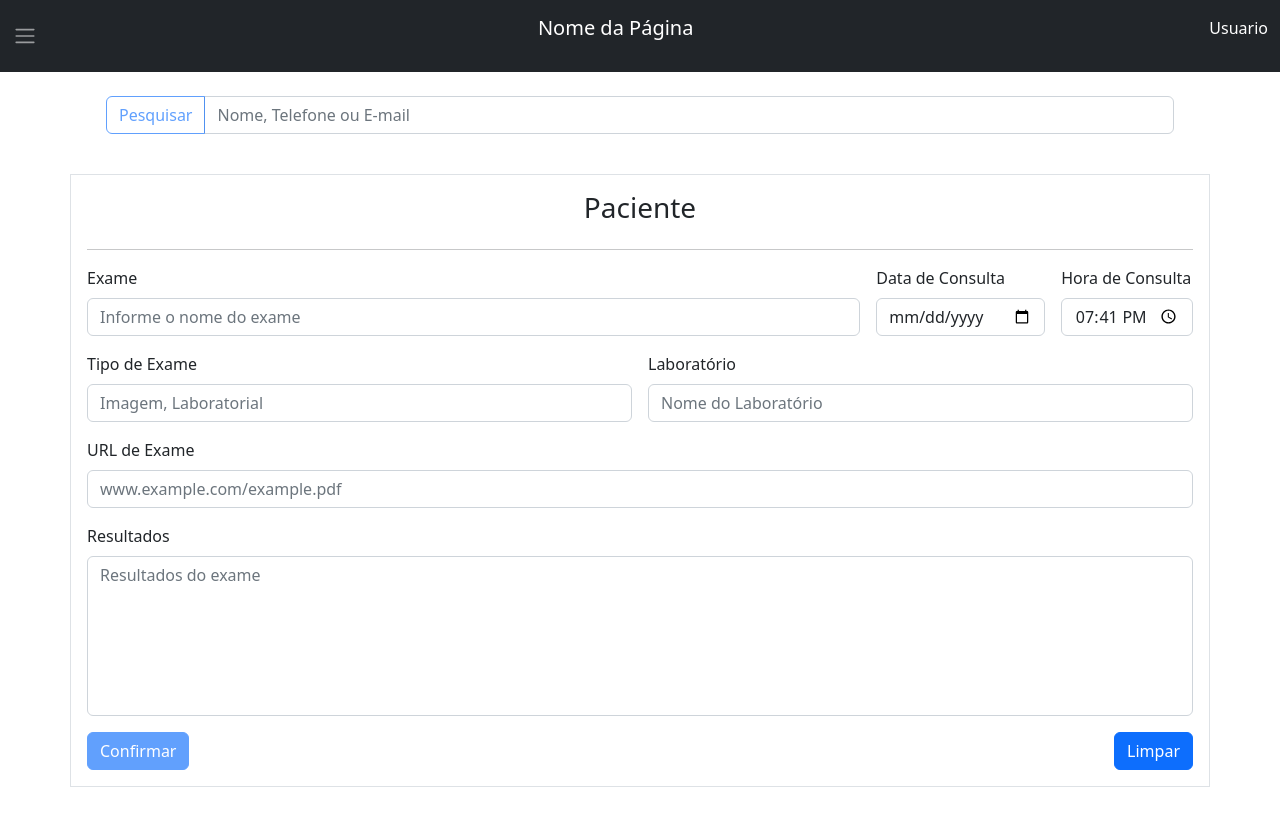
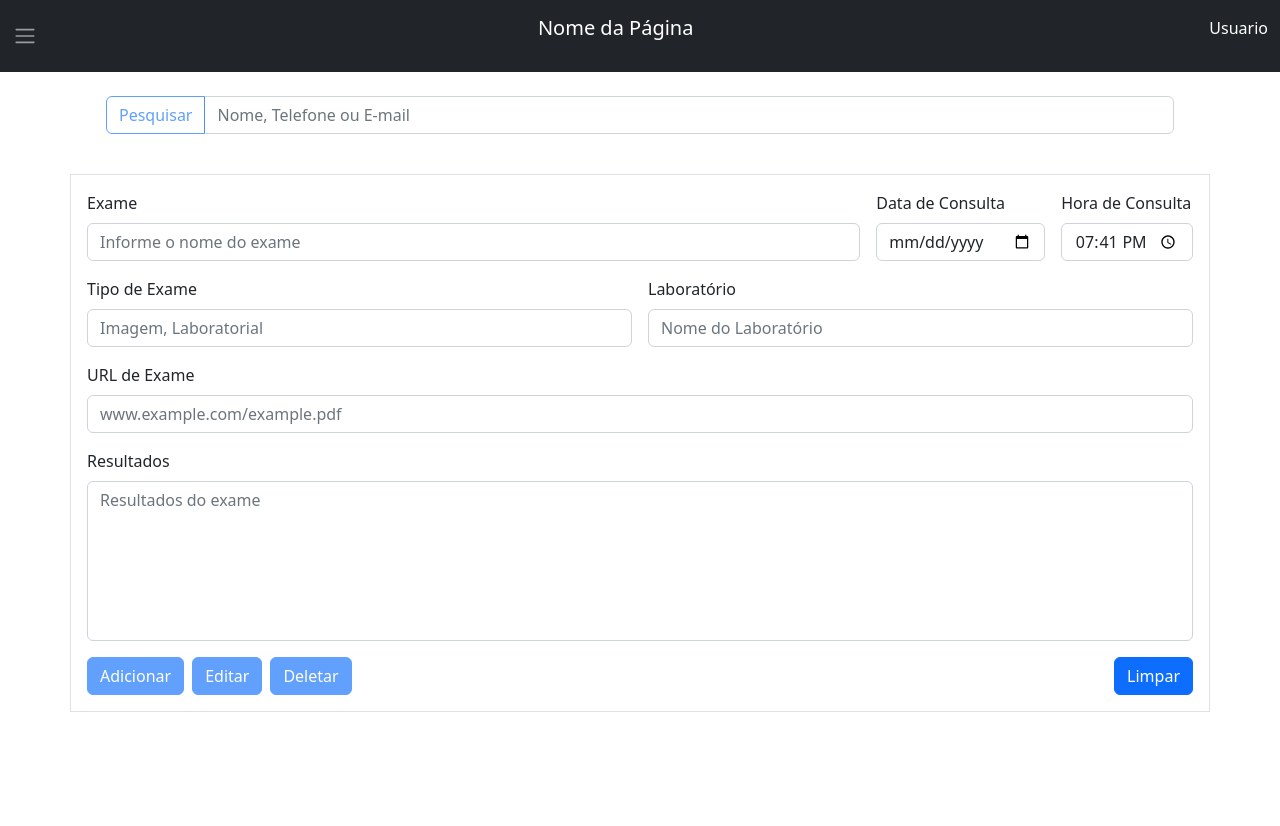
Before and after one commit to Osnei-Luzia/LABMedical, an Angular app in the folder labMedical/: page /home/exame in a window 1280 px wide. Shown: the top 826 px of the page. Built offline with nearby package versions, Linux system fonts and the light colour scheme.

Commit message:
Edição de Exame na Página de Exames

```diff
--- a/labMedical/src/app/app-routing.module.ts
+++ b/labMedical/src/app/app-routing.module.ts
@@ -30,8 +30,10 @@ const routes: Routes = [
       }, {
         path: "exame", component: ExameCadastroComponent
       }, {
+        path: "exame/:id", component: ExameCadastroComponent
+      }, {
         path: "prontuarios", component: ProntuarioListaComponent
-      },{
+      }, {
         path: "prontuario/:id", component: ProntuarioComponent
       }
     ] //corrigir paths
--- a/labMedical/src/app/pages/exame-cadastro/exame-cadastro.component.html
+++ b/labMedical/src/app/pages/exame-cadastro/exame-cadastro.component.html
@@ -3,14 +3,16 @@
         data-bs-target="#listaPacientes"></labM-barra-pesquisa>
     <ul *ngFor="let paciente of pacientes" class="collapse vertical-group" id="listaPacientes">
         <li>
-            <button class="dropdown-item bg-light">{{paciente.nome}}</button>
+            <button (click)="colocaId(paciente.id,paciente.nome)"
+                class="dropdown-item bg-light">{{paciente.nome}}</button>
         </li>
     </ul>
 </div>
-<form #cadastroExame="ngForm" (ngSubmit)="onSubmit(cadastroExame)" class="container p-3 mt-3 border">
+<form #cadastroExame="ngForm" (ngSubmit)="onSubmit(cadastroExame,$event.submitter.id)"
+    class="container p-3 mt-3 border">
     <div class="d-flex flex-column justify-content-center ">
-        <h3 class="text-center">Paciente</h3>
-        <hr>
+        <h3 *ngIf="pacienteNome" class="text-center">{{pacienteNome}}</h3>
+        <hr *ngIf="pacienteNome">
         <div class="mb-3 form-group d-flex gap-3">
             <div class="d-flex flex-column flex-grow-1">
                 <label for="nomeExame" class="form-label">Exame</label>
@@ -77,7 +79,14 @@
             </div>
         </div>
         <div class="d-flex justify-content-between">
-            <button type="submit" class="btn btn-primary" [disabled]="!cadastroExame.valid">Confirmar</button>
+            <div class="d-flex gap-2">
+                <button id="adicionar" type="submit" class="btn btn-primary"
+                    [disabled]="cadastroExame.valid&&controle=='adicionar'?false:true">Adicionar</button>
+                <button id="editar" type="submit" class="btn btn-primary"
+                    [disabled]="!cadastroExame.valid||controle!='editar'">Editar</button>
+                <button id="deletar" type="submit" class="btn btn-primary"
+                    [disabled]="controle!='editar'">Deletar</button>
+            </div>
             <button type="reset" class="btn btn-primary">Limpar</button>
         </div>
     </div>
--- a/labMedical/src/app/pages/exame-cadastro/exame-cadastro.component.ts
+++ b/labMedical/src/app/pages/exame-cadastro/exame-cadastro.component.ts
@@ -1,18 +1,21 @@
-import { Component } from '@angular/core';
+import { Component, OnInit } from '@angular/core';
 import { Exame } from 'src/app/models/exame';
 import { TabelaExameService } from 'src/app/services/tabela-exame.service';
 import { TabelaPacienteService } from 'src/app/services/tabela-paciente.service';
+import { ActivatedRoute } from '@angular/router';
 
 @Component({
   selector: 'labM-exame-cadastro',
   templateUrl: './exame-cadastro.component.html',
   styleUrls: ['./exame-cadastro.component.css']
 })
-export class ExameCadastroComponent {
+export class ExameCadastroComponent implements OnInit {
   date: Date = new Date()
   controle: String = "adicionar"
   pacientes: any = TabelaPacienteService.prototype.buscar()
+  pacienteNome: String = ""
 
+  id: any = ""
   idPaciente: any = ""
   nomeExame: String = ""
   dataExame: String = ""
@@ -21,10 +24,40 @@ export class ExameCadastroComponent {
   laboratorio: String = ""
   url: String = ""
   resultados: String = ""
-  onSubmit(form: any) {
+  onSubmit(form: any, submitId: any) {
     if (form.valid) {
-      this.adicionar()
+      switch (submitId) {
+        case "adicionar":
+          this.adicionar()
+          break;
+        case "editar":
+          this.editar(this.id)
+          break;
+        case "deletar":
+          this.deletar(this.id)
+          break;
+      }
       form.reset()
+    }
+  }
+  ngOnInit(): void {
+    let resultado: any
+    this.id = this.activatedRoute.snapshot.paramMap.get("id")
+    if (this.id) {
+      let resultados = TabelaExameService.prototype.buscar()
+      resultado = resultados.find((item) => item.idPaciente.includes(this.id))
+      this.id = resultado.id
+      this.idPaciente = resultado.idPaciente
+      this.nomeExame = resultado.nomeExame
+      this.dataExame = resultado.dataExame
+      this.horaExame = resultado.horaExame
+      this.tipo = resultado.tipo
+      this.laboratorio = resultado.laboratorio
+      this.url = resultado.url
+      this.resultados = resultado.resultados
+      this.controle = "editar"
+    } else {
+      this.controle = "adicionar"
     }
   }
   recebedorEvento(pacientes: any) {
@@ -41,7 +74,7 @@ export class ExameCadastroComponent {
   }
   setExame(id?: String) {
     let exame: Exame = {
-      id: "",
+      id: id ? id : "",
       idPaciente: this.idPaciente,
       nomeExame: this.nomeExame,
       dataExame: this.dataExame,
@@ -49,9 +82,15 @@ export class ExameCadastroComponent {
       tipo: this.tipo,
       laboratorio: this.laboratorio,
       url: this.url,
-      //resultado: this.resultado,
       resultados: this.resultados
     }
     return exame
   }
+  colocaId(id: any, nome: String) {
+    this.idPaciente = id
+    this.pacienteNome = nome
+  }
+  constructor(private activatedRoute: ActivatedRoute) {
+
+  }
 }
--- a/labMedical/src/app/pages/prontuario/prontuario.component.html
+++ b/labMedical/src/app/pages/prontuario/prontuario.component.html
@@ -5,8 +5,9 @@
         <h4>{{paciente?.contato}}</h4>
         <!-- adicionar campos de cuidados e alergias -->
     </div>
-    <div>
-        <table *ngIf="consultas?.length" class="table border">
+    <section>
+        <ng-template #templateConsulta> Sem Consultas</ng-template>
+        <table *ngIf="consultas?.length;else templateConsulta" class="table border">
             <thead>
                 <tr>
                     <th scope="col">Registro</th>
@@ -20,15 +21,35 @@
                     <td>{{consulta.id}}</td>
                     <td>{{consulta.motivo}}</td>
                     <td>{{consulta.medicacao?consulta.medicacao:"Não Possui"}}</td>
-                    <td><button class="btn btn-outline-primary link" [routerLink]="['/home/consulta',consulta.idPaciente]">Ver
+                    <td><button class="btn btn-outline-primary link"
+                            [routerLink]="['/home/consulta',consulta.idPaciente]">Ver
                             Mais</button></td>
                 </tr>
             </tbody>
         </table>
-    </div>
+    </section>
 
-
-    <div>
-        Exames
-    </div>
+    <section>
+        <ng-template #templateExame> Sem Exames</ng-template>
+        <table *ngIf="exames?.length; else templateExame" class="table border">
+            <thead>
+                <tr>
+                    <th scope="col">Registro</th>
+                    <th scope="col">Exame</th>
+                    <th scope="col">Tipo</th>
+                    <th></th>
+                </tr>
+            </thead>
+            <tbody>
+                <tr *ngFor="let exame of exames">
+                    <td>{{exame.id}}</td>
+                    <td>{{exame.nomeExame}}</td>
+                    <td>{{exame.tipo}}</td>
+                    <td><button class="btn btn-outline-primary link"
+                            [routerLink]="['/home/exame',exame.idPaciente]">Ver
+                            Mais</button></td>
+                </tr>
+            </tbody>
+        </table>
+    </section>
 </div>
--- a/labMedical/src/app/pages/prontuario/prontuario.component.ts
+++ b/labMedical/src/app/pages/prontuario/prontuario.component.ts
@@ -24,8 +24,10 @@ export class ProntuarioComponent implements OnInit {
 
     resultados = TabelaConsultaService.prototype.buscar()
     this.consultas = resultados.filter((item) => item.idPaciente.includes(this.id))
+    //this.consultas = resultado.sort
 
-    TabelaPacienteService.prototype.buscar()
+    resultados = TabelaExameService.prototype.buscar()
+    this.exames = resultados.filter((item) => item.idPaciente.includes(this.id))
   }
   constructor(private activatedRoute: ActivatedRoute) {
 
```
